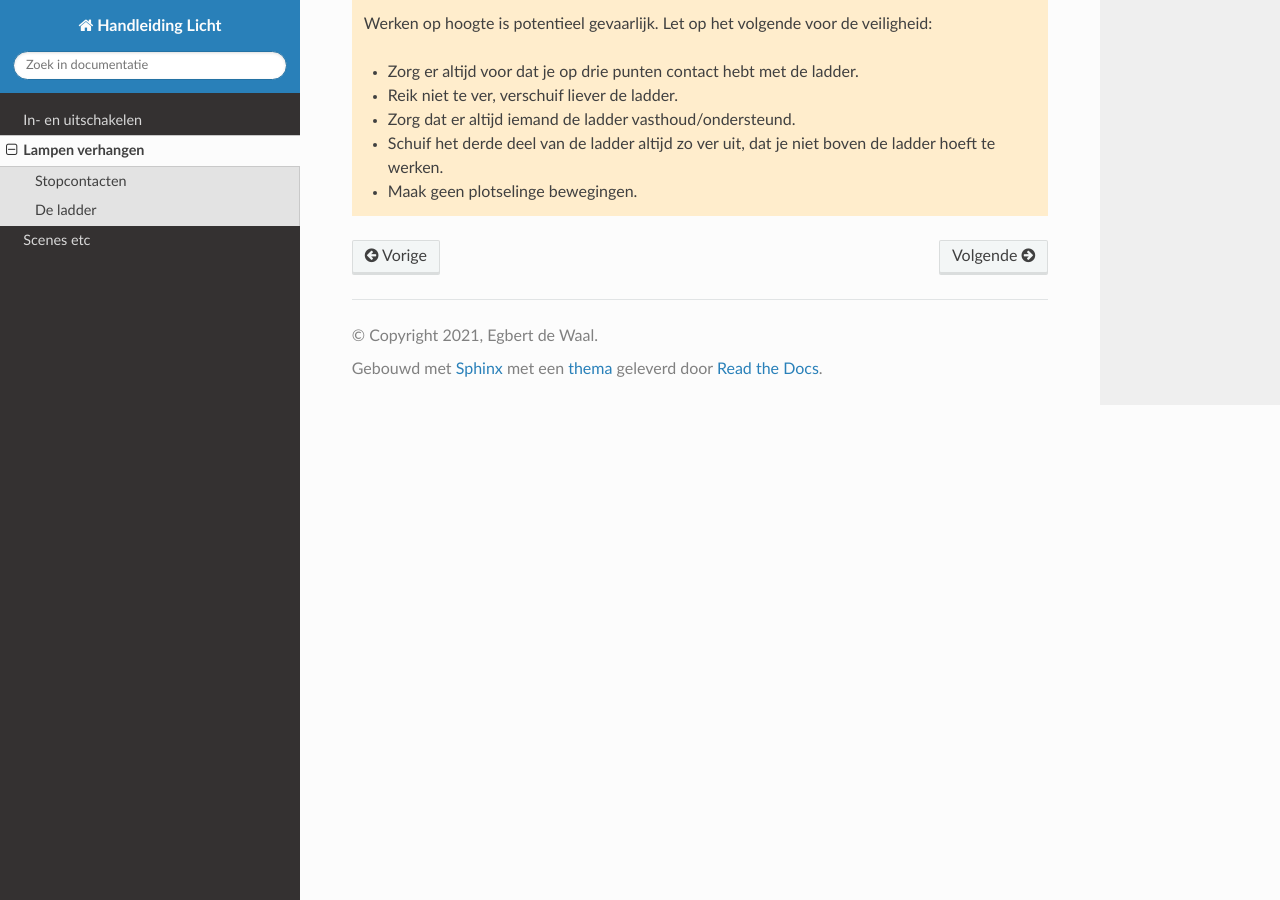
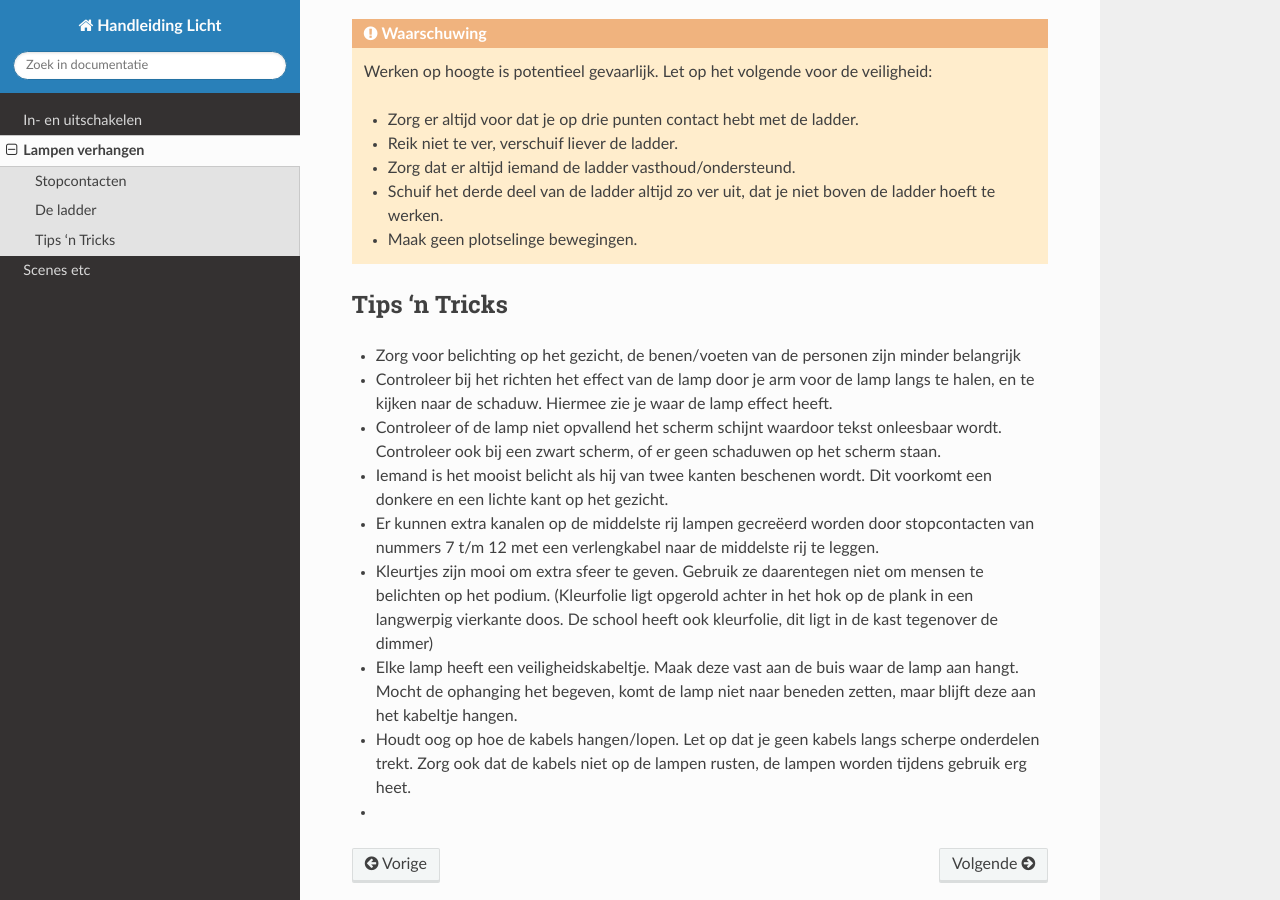
Before and after one commit to edewaal97/docs-licht-reddingsark-bunschoten, a Sphinx documentation site: the page built from source/lampen-verhangen.rst, in a window 1280 px wide and 900 px high, scrolled down 2300 px. Built offline with Sphinx 7.4.7 and the Read the Docs theme 2.0.0, drawn with Linux system fonts in a browser that asks for light colours; some of the changed text lies outside the part shown.

Commit message:
Toevoeging foto's, handleiding en Tips 'n Tricks. Evenals wat fixes/verduidelijkingen.

```diff
--- a/source/lampen-verhangen.rst
+++ b/source/lampen-verhangen.rst
@@ -9,7 +9,7 @@ Maak eerst wat aantekeningen van hoe je de lampen wilt hangen en op welk stopcon
 .. image:: /images/stopcontactlocaties.png
 
 .. Warning::
-   Doe niet meer dan twee spots op één kanaal. Hiermee is de kans groot dat de stroomsterkte te hoog wordt, en de zekering doorslaat.
+   Doe niet meer dan twee spots op één kanaal. Hiermee is de kans groot dat de stroomsterkte te hoog wordt, en de zekering doorslaat. Deze zekeringen kunnen weer teruggezet worden op de dimmer (boven de rode stekker). Tijdelijke oplossing tijdens de dienst is dan om deze groep niet volledig aan te zetten, maar op half vermogen.
 
 De ladder
 ----------
@@ -31,3 +31,15 @@ De A-stand kan verkregen worden door de ladderdelen aan de onderkant los te klik
    - Zorg dat er altijd iemand de ladder vasthoud/ondersteund.
    - Schuif het derde deel van de ladder altijd zo ver uit, dat je niet boven de ladder hoeft te werken.
    - Maak geen plotselinge bewegingen.
+
+Tips 'n Tricks
+---------------
+- Zorg voor belichting op het gezicht, de benen/voeten van de personen zijn minder belangrijk
+- Controleer bij het richten het effect van de lamp door je arm  voor de lamp langs te halen, en te kijken naar de schaduw. Hiermee zie je waar de lamp effect heeft.
+- Controleer of de lamp niet opvallend het scherm schijnt waardoor tekst onleesbaar wordt. Controleer ook bij een zwart scherm, of er geen schaduwen op het scherm staan.
+- Iemand is het mooist belicht als hij van twee kanten beschenen wordt. Dit voorkomt een donkere en een lichte kant op het gezicht.
+- Er kunnen extra kanalen op de middelste rij lampen gecreëerd worden door stopcontacten van nummers 7 t/m 12 met een verlengkabel naar de middelste rij te leggen.
+- Kleurtjes zijn mooi om extra sfeer te geven. Gebruik ze daarentegen niet om mensen te belichten op het podium. (Kleurfolie ligt opgerold achter in het hok op de plank in een langwerpig vierkante doos. De school heeft ook kleurfolie, dit ligt in de kast tegenover de dimmer)
+- Elke lamp heeft een veiligheidskabeltje. Maak deze vast aan de buis waar de lamp aan hangt. Mocht de ophanging het begeven, komt de lamp niet naar beneden zetten, maar blijft deze aan het kabeltje hangen.
+- Houdt oog op hoe de kabels hangen/lopen. Let op dat je geen kabels langs scherpe onderdelen trekt. Zorg ook dat de kabels niet op de lampen rusten, de lampen worden tijdens gebruik erg heet.
+-
```
Also changed, not shown: source/in-en-uitschakelen.rst (+4 -4 lines), source/index.rst (+6 -1 lines), source/images/dimmer.jpg (added), source/images/mengpaneel_zero88_alcora.jpg (added), 1 other file.
